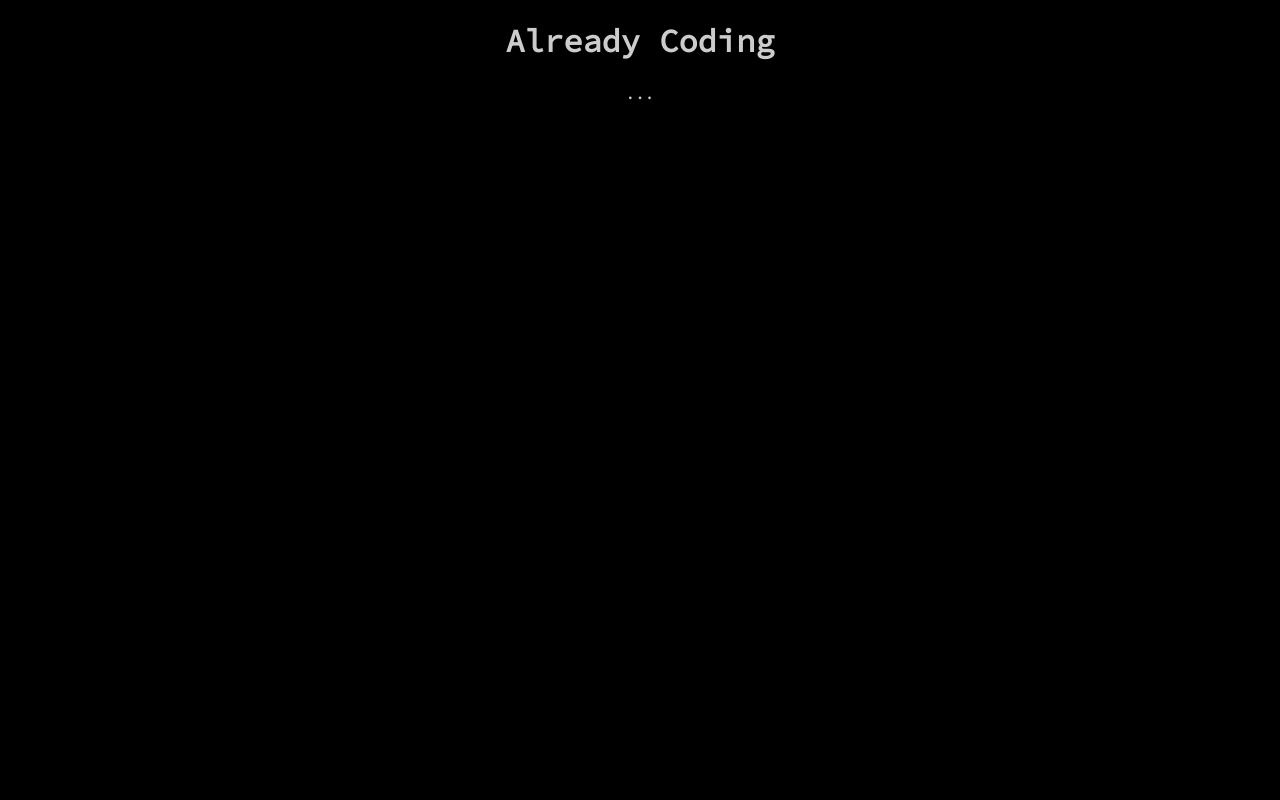
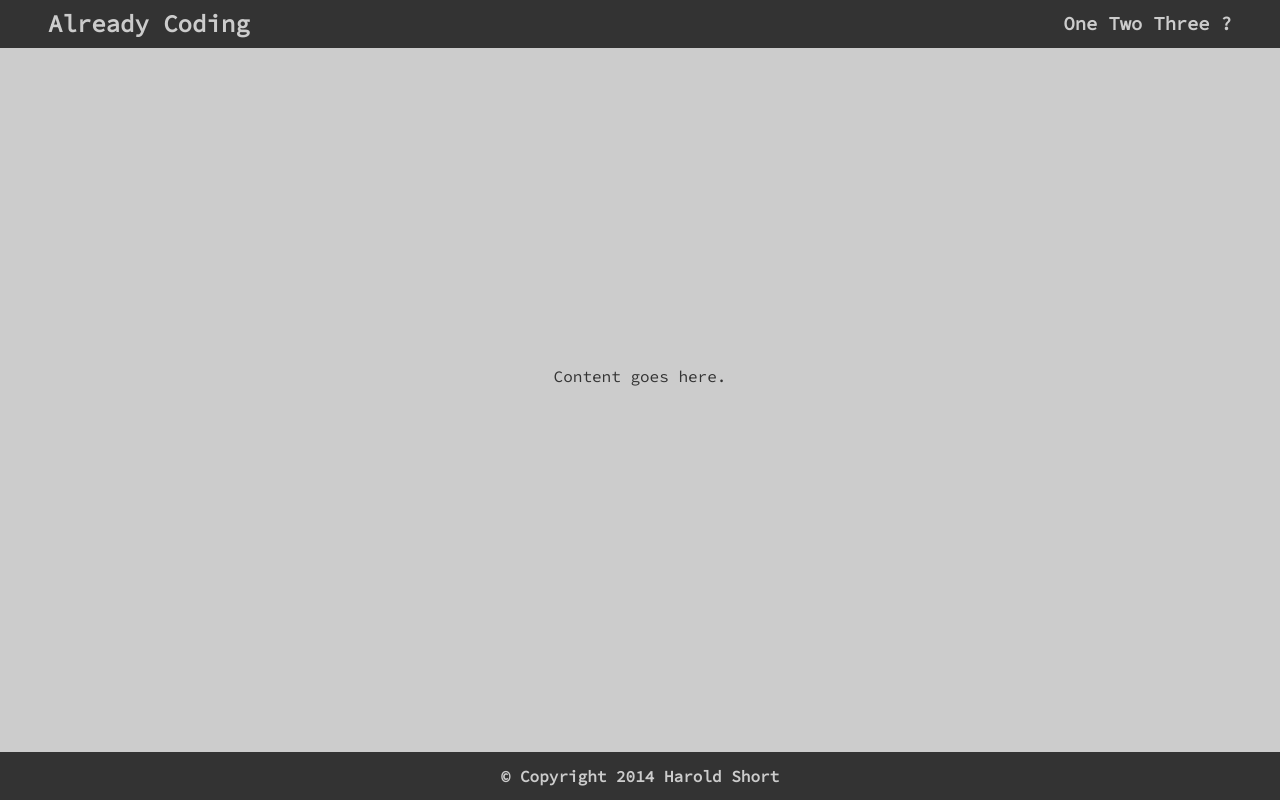
Before and after one commit to haroldfredshort/alreadycoding.com, a website: page public/index.html in a window 1280 px wide. Drawn offline with Linux system fonts and the light colour scheme.

Commit message:
content stub

```diff
--- a/public/index.html
+++ b/public/index.html
@@ -17,8 +17,16 @@
 
 </script>
 </head>
-<body>
-<h1 style='text-align:center;'>Already Coding</h1>
-<p style='text-align:center;'>...</p>
+<body style='margin: 0; height: 90vh;'>
+<header style='position: fixed; top: 0; width: 100%; display: block; background-color: #333333; line-height:48px;'>
+<h2 style='text-align:left; margin: 0 0 0 48px; float: left;'>Already Coding</h2>
+<h3 style='text-align:right; margin: 0 48px 0 0; width: 200px; float: right;'><a>One</a> <a>Two</a> <a>Three</a> <a>?</a></h3>
+</header>
+<div style='width: 100%; height: 100%;'>
+<p style='position: relative; top: 50%; transform: translateY(-50%); text-align: center; color: #333333;'>Content goes here.</p>
+</div>
+<footer style='position: fixed; bottom: 0; width: 100%; display: block; background-color: #333333; line-height:48px;'>
+<h4 style='text-align:center; margin: 0;'>&copy; Copyright 2014 Harold Short</h4>
+</footer>
 </body>
 </html>
--- a/public/style.css
+++ b/public/style.css
@@ -1,5 +1,9 @@
 * {
 	font-family: 'Source Code Pro';
-	background-color:
-	#000000; color: #cccccc;
+	color: #cccccc;
 }
+
+body {
+	background-color: #cccccc;
+	color: #123456;
+}
```
